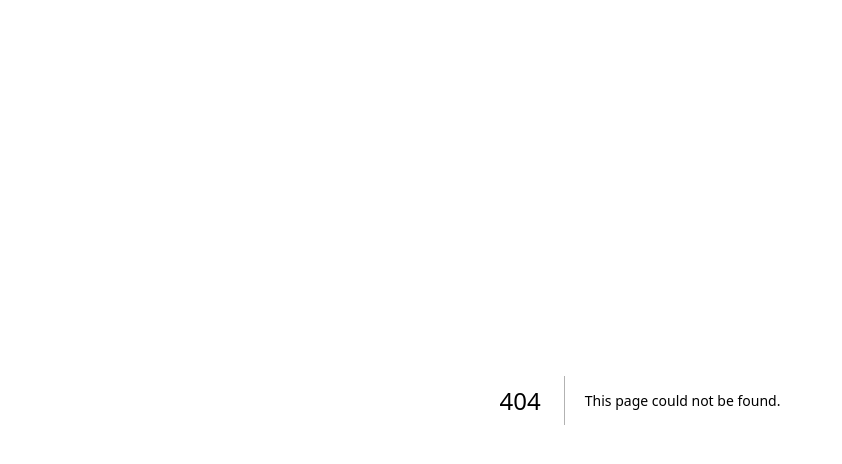
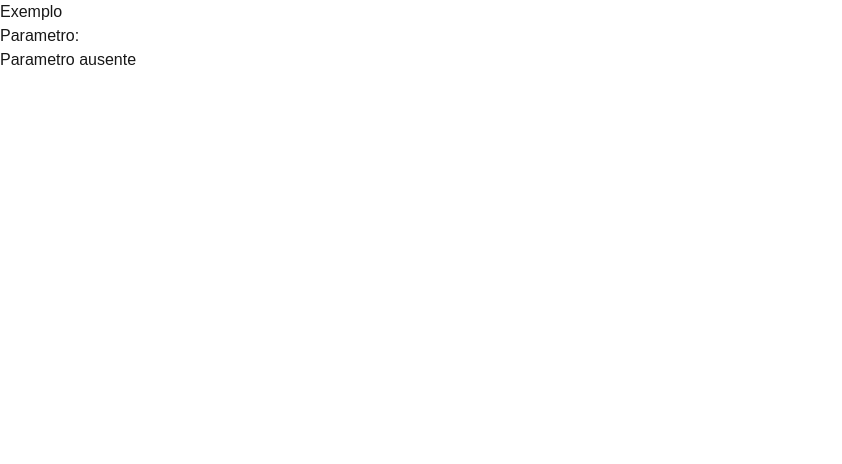
Before and after one commit to JHenryque/entendendo-nextjs, a Next.js app: page /exemplo in a window 1280 px wide. Before the commit this address had no page. Shown: the top 464 px of the page, without its empty margins (0-842 px from the left). Built offline with nearby package versions, Linux system fonts and the light colour scheme.

Commit message:
Parâmetros na URL

```diff
--- /dev/null
+++ b/src/app/exemplo/page.tsx
@@ -0,0 +1,16 @@
+"use client";
+
+import { useSearchParams } from "next/navigation";
+
+export default function Exemplo() {
+  const searchParams = useSearchParams();
+  const parametro = searchParams.get("slug");
+  const presencaParam = searchParams.has("slug");
+  return (
+    <div>
+      <h1>Exemplo</h1>
+      <p>Parametro: {parametro}</p>
+      {presencaParam ? <p>Parametro presente</p> : <p>Parametro ausente</p>}
+    </div>
+  );
+}
--- a/src/app/page.tsx
+++ b/src/app/page.tsx
@@ -8,6 +8,8 @@ export default function Home() {
         <Link href="/sobre">Sobre</Link>
         <Link href="/teste/post">Teste</Link>
         <Link href="/posts">Posts</Link>
+        {/* <Link href="/exemplo?parametro=abc">Exemplo</Link> */}
+        <Link href="/exemplo?slug=lugar-diferente">Exemplo</Link>
       </main>
     </div>
   );
```
